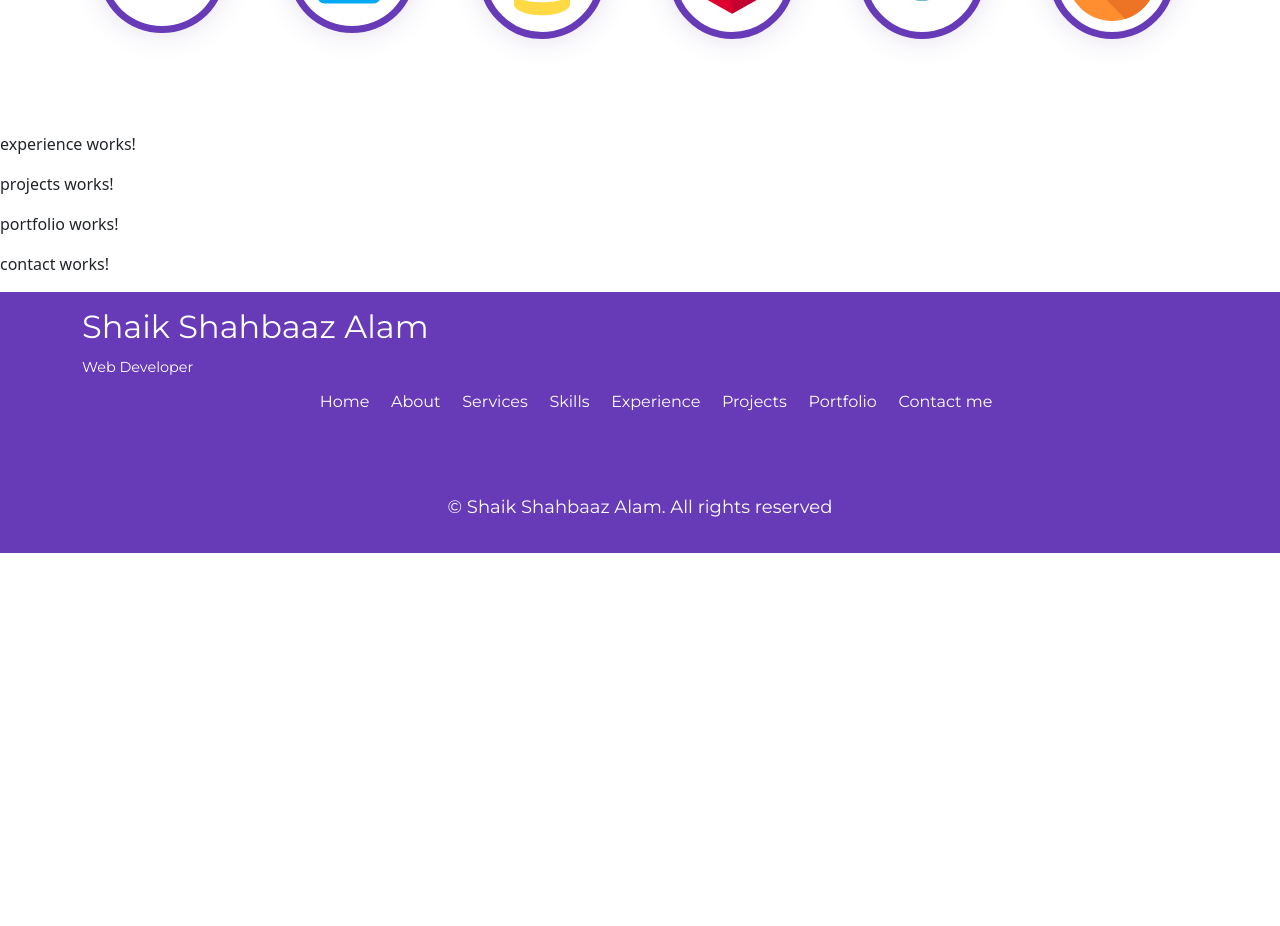
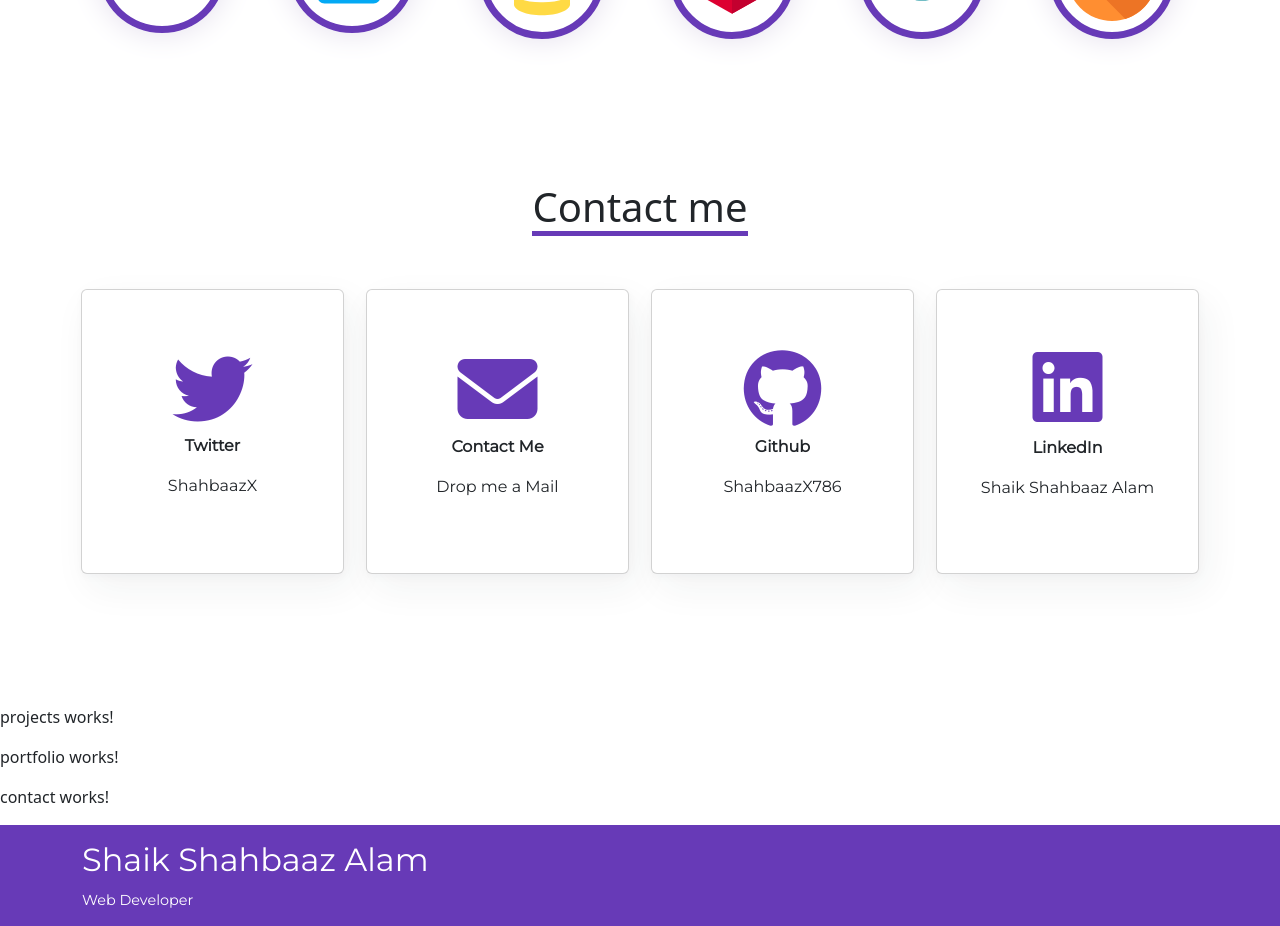
Before and after one commit to ShahbaazX786/angular-portfolio, an Angular app in the folder p2022/: page /home in a window 1280 px wide. Shown: the part 2360-3286 px from the top of the page. Before the commit the page ends 2913 px from the top, so only its background shows below. Built offline with nearby package versions, Linux system fonts and the light colour scheme; some icons are missing.

Commit message:
CL:1.32- Added contact section.

```diff
--- a/p2022/src/app/experience/experience.component.css
+++ b/p2022/src/app/experience/experience.component.css
@@ -0,0 +1,63 @@
+#experience{
+  overflow-x: hidden;
+  margin: 5% 0;
+}
+
+
+.section-wrapper{
+  display: flex;
+  flex-direction: row;
+  justify-content: center;
+  margin-bottom: 3%;
+}
+.section-heading{
+  text-align: center;
+  border-bottom: 5px solid #673ab7;
+  width: max-content;
+}
+
+.row{
+  padding-bottom: 5%;
+}
+
+.card{
+  display: flex;
+  margin: 1% 1%;
+  padding: 5% 0;
+  flex-direction: column;
+  justify-content: center;
+  align-items: center;
+  text-align: center;
+  font-family: "Montserrat",sans-serif;
+  /* box-shadow: 0 0 10px #f5f5f5; */
+  box-shadow: 8px 14px 38px rgba(39, 44, 49, .06), 1px 3px 8px rgba(39, 44, 49, .03);
+  transition: all .5s ease;
+}
+
+.card:hover{
+  transform: translate3D(0, -1px, 0) scale(1.15);
+  box-shadow: 8px 14px 38px rgba(39, 44, 49, .06), 1px 3px 8px rgba(39, 44, 49, .03);
+  transition: all .4s ease;
+  cursor: pointer;
+  background: #dac9f9;
+  color: black;
+}
+
+.text-wrapper{
+  padding-top: 5%;
+}
+
+i {
+  font-size: 5rem;
+  color: #673ab7;
+  padding-bottom: 5%;
+}
+
+i:hover{
+  color: black;
+  transition: all 0.4s ease;
+}
+
+.social{
+  font-weight: bold;
+}
--- a/p2022/src/app/experience/experience.component.html
+++ b/p2022/src/app/experience/experience.component.html
@@ -1 +1,18 @@
-<p>experience works!</p>
+<div id="experience">
+  <div class="container">
+    <div class="section-wrapper">
+      <h1 class="section-heading">Contact me</h1>
+    </div>
+    <div class="row">
+      <div class="card col-lg col-md-3 col-sm-12" *ngFor="let contact of contacts">
+        <div class="box">
+          <i [class]=contact.class></i>
+          <div class="txt-wrapper">
+            <p class="social">{{contact.social}}</p>
+            <p class="username">{{contact.username}}</p>
+          </div>
+        </div>
+      </div>
+    </div>
+  </div>
+</div>
--- a/p2022/src/app/experience/experience.component.ts
+++ b/p2022/src/app/experience/experience.component.ts
@@ -3,13 +3,33 @@ import { Component, OnInit } from '@angular/core';
 @Component({
   selector: 'app-experience',
   templateUrl: './experience.component.html',
-  styleUrls: ['./experience.component.css']
+  styleUrls: ['./experience.component.css'],
 })
 export class ExperienceComponent implements OnInit {
+  constructor() {}
 
-  constructor() { }
+  ngOnInit(): void {}
 
-  ngOnInit(): void {
-  }
-
+  contacts = [
+    {
+      class: 'fa-brands fa-twitter',
+      social: 'Twitter',
+      username: 'ShahbaazX',
+    },
+    {
+      class: 'fa-solid fa-envelope',
+      social: 'Contact Me',
+      username: 'Drop me a Mail',
+    },
+    {
+      class: 'fa-brands fa-github',
+      social: 'Github',
+      username: 'ShahbaazX786',
+    },
+    {
+      class: 'fa-brands fa-linkedin',
+      social: 'LinkedIn',
+      username: 'Shaik Shahbaaz Alam',
+    },
+  ];
 }
```
